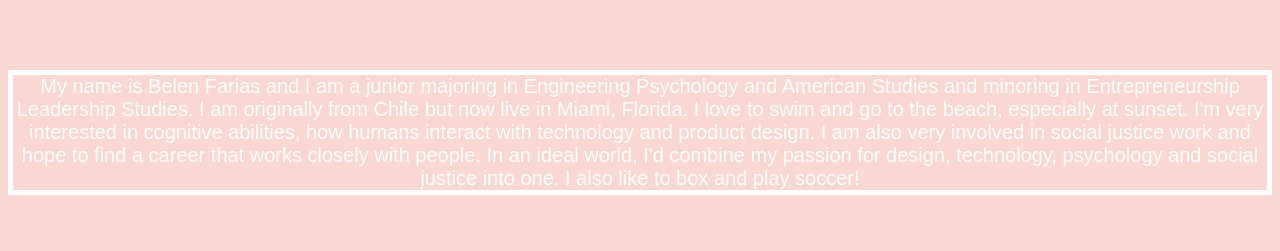
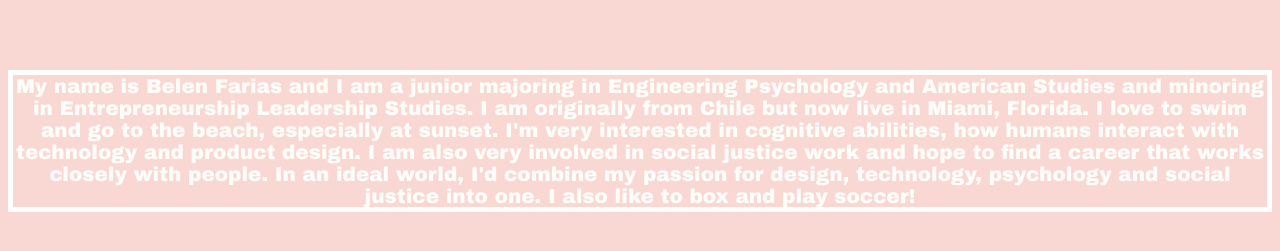
Before and after one commit to belenfarias/belenfarias.github.io, a plain HTML site: page bio.html in a window 1280 px wide. Shown: the part 229-480 px from the top of the page. Drawn offline with Linux system fonts and the light colour scheme.

Commit message:
Fixed Arial bold font

```diff
--- a/bio.css
+++ b/bio.css
@@ -15,8 +15,7 @@ h1 {
 p {
   text-align:center;
   color: #FCFCF9;
-  font-family: Arial;
-  font-style: bold;
+  font-family: Arial Black;
   font-size: 20px;
   border-style: solid;
   border-color: white;
```
